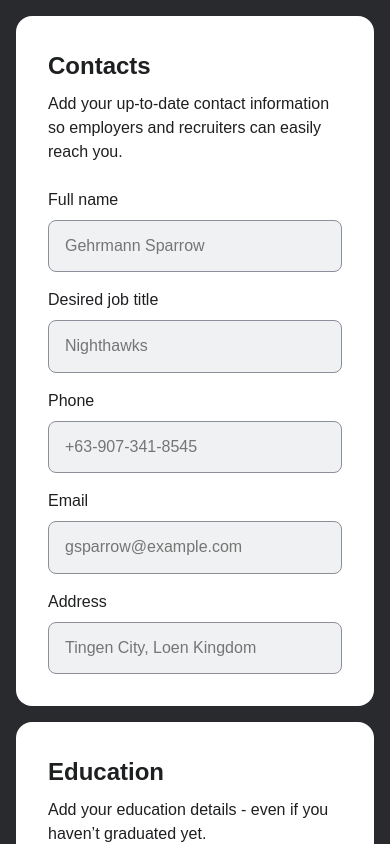
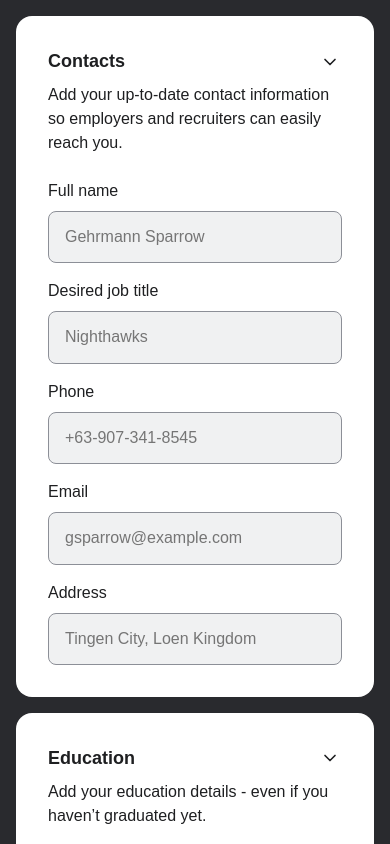
Before and after one commit to nofuenterr/cv-application, a React (Vite) app: page / in a window 390 px wide. Shown: the top 844 px of the page. Built offline with nearby package versions, Linux system fonts and the light colour scheme.

Commit message:
feat: add interactive expansion to sections and media query styles to section heading

```diff
--- a/src/components/App.jsx
+++ b/src/components/App.jsx
@@ -17,11 +17,21 @@ function App() {
   const [activeEducationID, setActiveEducationID] = useState(null)
   const [experience, setExperience] = useState([])
   const [activeExperienceID, setActiveExperienceID] = useState(null)
+  const [activeSections, setActiveSections] = useState(['Contacts', 'Education', 'Experience'])
 
   function handleContacts(e) {
     const id = e.target.id
     const value = e.target.value
     setContacts({ ...contacts, [id]: value })
+  }
+
+  function handleSetActiveSections(e) {
+    const section = e.target.dataset.section
+    setActiveSections(prev =>
+      prev.includes(section)
+        ? prev.filter(item => item !== section)
+        : [...prev, section]
+    );
   }
 
   function handleEducation(e) {
@@ -122,6 +132,9 @@ function App() {
         deleteExperience={deleteExperience}
         handleActiveExperienceID={handleActiveExperienceID}
         activeExperienceID={activeExperienceID}
+
+        handleSetActiveSections={handleSetActiveSections}
+        activeSections={activeSections}
       />
       <PreviewCV
         contacts={contacts}
--- a/src/components/CreateCV.jsx
+++ b/src/components/CreateCV.jsx
@@ -19,6 +19,8 @@ function CreateCV({
     deleteExperience,
     handleActiveExperienceID,
     activeExperienceID,
+    handleSetActiveSections,
+    activeSections
   }) {
   return (
     <div className="create-cv">
@@ -26,6 +28,8 @@ function CreateCV({
         className="contacts-section"
         headline="Contacts"
         description="Add your up-to-date contact information so employers and recruiters can easily reach you."
+        onClick={handleSetActiveSections}
+        activeSections={activeSections}
       >
         <InputWrapper>
           <ContactsInputs
@@ -38,6 +42,8 @@ function CreateCV({
         className="education-section"
         headline="Education"
         description="Add your education details - even if you haven’t graduated yet."
+        onClick={handleSetActiveSections}
+        activeSections={activeSections}
       >
         <List
           section="education"
@@ -57,6 +63,8 @@ function CreateCV({
         className="experience-section"
         headline="Experience"
         description="List your work experience starting with the most recent position first."
+        onClick={handleSetActiveSections}
+        activeSections={activeSections}
       >
         <List
           section="experience"
--- a/src/components/Section.jsx
+++ b/src/components/Section.jsx
@@ -1,13 +1,19 @@
+import ChevronDown from '../assets/ChevronDown'
 import '../styles/Section.css'
 
-function Section({ className, headline, description, children}) {
+function Section({ className, headline, description, onClick, activeSections, children }) {
+  const active = activeSections.includes(headline)
+
   return (
     <section className={className}>
       <div className='section-header'>
-        <h2>{headline}</h2>
-        <p>{description}</p>
+        <h2
+          onClick={onClick}
+          data-section={headline}
+        >{headline}<span><ChevronDown active={active}/></span></h2>
+        {active ? <p>{description}</p> : null}
       </div>
-      {children}
+      {active ? children : null}
     </section>
   )
 }
--- a/src/styles/App.css
+++ b/src/styles/App.css
@@ -78,6 +78,9 @@
   .preview-cv {
     padding: var(--space-6);
   }
+  h2 {
+    font-size: var(--fs-lg);
+  }
 }
 
 @media (max-width: 60rem) {
@@ -105,4 +108,7 @@
   #root {
     grid-template-columns: repeat(1, 1fr);
   }
+  h2 {
+    font-size: var(--fs-md);
+  }
 }
--- a/src/styles/CreateCV.css
+++ b/src/styles/CreateCV.css
@@ -1,5 +1,6 @@
 .create-cv {
   display: grid;
+  grid-auto-rows: min-content;
   gap: var(--space-10);
   padding: var(--space-12);
 }
--- a/src/styles/Section.css
+++ b/src/styles/Section.css
@@ -14,6 +14,14 @@ section {
 }
 
 h2 {
+  display: flex;
+  justify-content: space-between;
+  align-items: center;
+  cursor: pointer;
   font-size: var(--fs-xl);
   font-weight: var(--fw-bold);
 }
+
+h2:hover {
+  color: var(--blue-600);
+}
```
